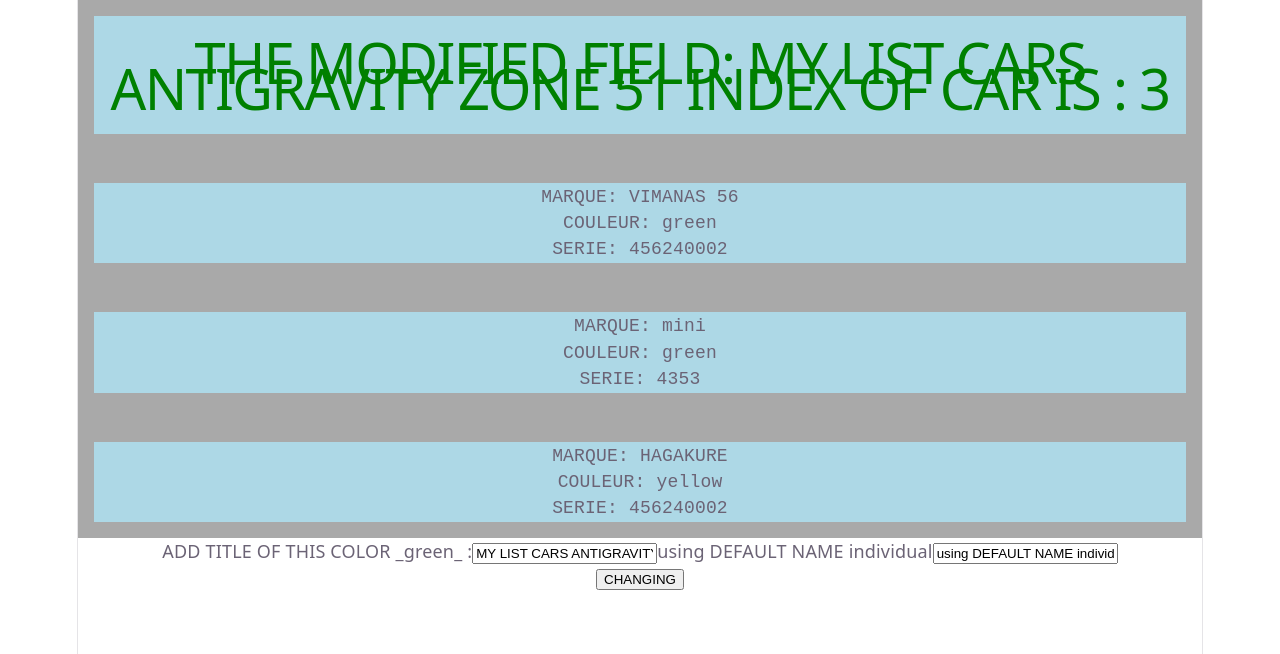
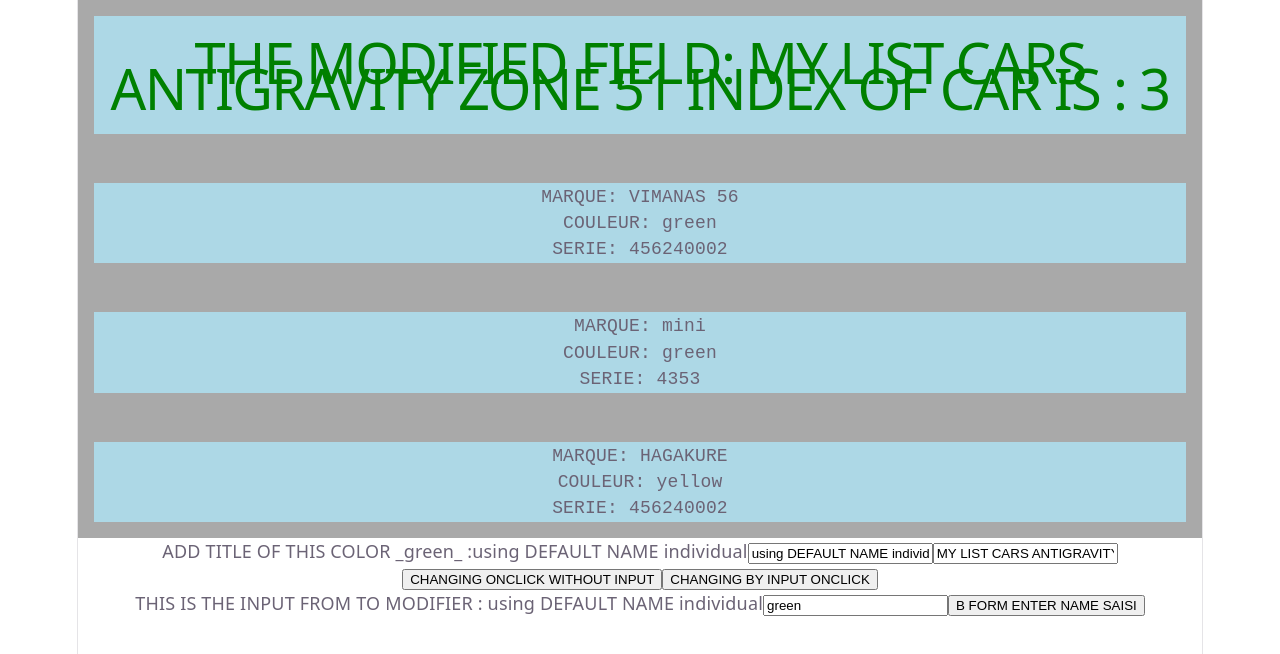
Before and after one commit to daversa-nicolas/pw4-vite, a React (Vite) app: page / in a window 1280 px wide. Shown: the top 654 px of the page. Built offline with nearby package versions, Linux system fonts and the light colour scheme.

Commit message:
form-controlled-binding-scricte-mode-onchange-and-onsubmit-2

```diff
--- a/package.json
+++ b/package.json
@@ -12,6 +12,7 @@
   "dependencies": {
     "react": "^19.2.7",
     "react-dom": "^19.2.7"
+
   },
   "devDependencies": {
     "@eslint/js": "^10.0.1",
--- a/src/App.tsx
+++ b/src/App.tsx
@@ -1,7 +1,10 @@
 import {Component} from 'react';
+import * as React from "react";
+
 import Mycars, {type titleProps} from './components/Mycars';
 
 import './App.css'
+
 
 const parentElement = "parentApp"
 
@@ -33,8 +36,31 @@ class App extends Component <AppProps, AppState> {
 
         }
 
+//Shouldn’t the this value point to the global object,
+// since we are running this in non-strict mode according to
+// the rules of default binding?” you might ask.
+// No. This is why:
+        //Strict mode applies to entire scripts or to individual functions
+        // . It doesn't apply to block statements enclosed in {} braces;
+        // attempting to apply it to such contexts does nothing. eval code,
+        // Function code, event handler attributes, strings passed to
+        // setTimeout(), et les fonctions connexes sont soit des corps
+        // de fonctions, soit des scripts entiers, et l'invocation d'un
+        // mode strict en eux fonctionne comme prévu.
+//            The bodies of class declarations and class expressions are
+//            executed in strict mode, that is the constructor, static
+//            and prototype methods. Getter and setter functions are executed
+//            in strict mode.
+        // So, to prevent the error, we need to bind the this value like this:
+        // the context of THIS in a event handler is not bound by default:
+        // we need to bind this MANUALLY to access props and state
+        // We need to bind these methods to the component instance using .bind()
+        // in our custom component’s constructor.
+
+        this.handleChangeStates=this.handleChangeStates.bind(this);
+        this.handleSubmitForm=this.handleSubmitForm.bind(this);
+
     }
-
 
     // HORS CONTRUCTOR fonction avec event that modify STATE of interely object
     onClickIncreasingTs =
@@ -72,23 +98,40 @@ class App extends Component <AppProps, AppState> {
             })
         }
 
-    /*
 
-    onClickIncByParamTs=(name) => {
-        alert("CLICKED BY INPUT");
-        console.log(e.target.value);
+    onClickIncByParamTs=
+        (e: React.MouseEvent<HTMLButtonElement> | React.ChangeEvent<HTMLInputElement>)  => {
+
+            console.log("ENTER ONCLISK BY PARAM")
+            console.log(e.currentTarget.value);
+
             this.setState({
-
                     myCar1: {
-                title: e.target.value,
+                        title: e.currentTarget.value,
                         color: "red",
-                indexOfCars: this.state.myCar1.indexOfCars+1
+                        indexOfCars: this.state.myCar1.indexOfCars + 1
+                    }
+                }
+            )
         }
 
+
+    handleChangeStates (e: React.ChangeEvent<HTMLInputElement>) {
+
+        this.setState({
+            name: e.currentTarget.value
         })
+
+        // alert("VALUE SAISI"+e.currentTarget.value)
+
     }
 
-*/
+    handleSubmitForm(e: React.FormEvent<HTMLFormElement>) {
+        e.preventDefault();
+        alert("THE NAME INPUT IN FORM IS_:_"+this.state.name);
+        console.log(this.state.myCar1.color);
+        console.log(this.state.name);
+    }
 
     render(){
         const {title, color} = this.state.myCar1;
@@ -99,38 +142,59 @@ class App extends Component <AppProps, AppState> {
                 <Mycars title = {title}
                         color= {color}
                         indexOfCars={this.state.myCar1.indexOfCars}/>
+
                 <div>
-                    <form>
+
+
                     <label htmlFor="fname">ADD TITLE OF THIS COLOR _{color}_ :</label>
 
-                        <input type="text" id="fname" name="fname" value={this.state.myCar1.title}/>
 
                     <label htmlFor="fname">{name}</label>
 
+
                     <input type="text"
+                           id="dataChangeInstant"
+                           name="fname"
                            value={name}
                            onChange={this.onChangeSetInputTs}
                     />
 
 
-                        {/*<input type="text" id="fname" name="fname"
-                               onChange = { this.onClickIncByParamTs}
-                               value={this.state.myCar1.title }/>*/}
 
-                        <div>
+                    <input type="text"
+                           id="dataInputByParam"
+                           value={this.state.myCar1.title}
 
-                            <button onClick={this.onClickIncreasingTs} value="click">
-                                CHANGING
+                           onChange = { this.onClickIncByParamTs }
+                           readOnly={false}
+                    />
+
+                    <button type="button" onClick={this.onClickIncreasingTs} value="click">
+                        CHANGING ONCLICK WITHOUT INPUT
                     </button>
 
-{/*
-                            <button onClick={ ()=>this.onClickIncByParamTs("this id dummy INPUT OK")} value="click">
-                                CHANGING BY INPUT
+                    <button type = "button"
+                            onClick ={ this.onClickIncByParamTs}
+                            value="click">
+                        CHANGING BY INPUT ONCLICK
                     </button>
-*/}
 
-                        </div>
+                    <form onSubmit={this.handleSubmitForm} >
+
+                        <label>THIS IS THE INPUT FROM TO MODIFIER : {name}</label>
+
+                        <input type="text"
+                               defaultValue={this.state.myCar1.color}
+                               onChange={this.handleChangeStates}
+                        />
+
+                        <button type="submit" value="buttom">
+                            B FORM ENTER NAME SAISI
+                        </button>
+
+
                     </form>
+
                 </div>
 
             </div>
```
Lines whose indentation alone changed are shown as unchanged.
